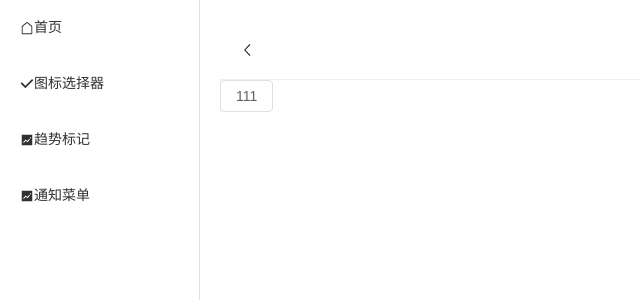
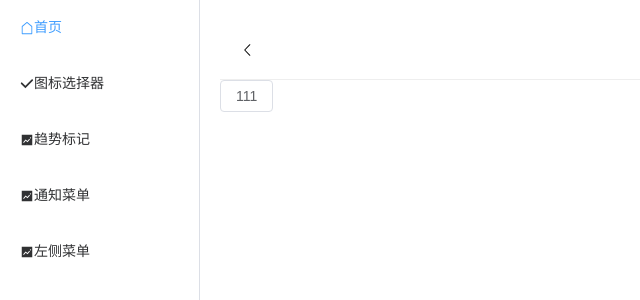
Before and after one commit to 201701024106/element-component, a Vue app: page / in a window 1280 px wide. Shown: the top 300 px of the page, without its empty margins (0-640 px from the left). Built offline with nearby package versions, Linux system fonts and the light colour scheme.

Commit message:
test: 修复首页第一次点击不高亮

```diff
--- a/src/components/container/src/navSide/index.vue
+++ b/src/components/container/src/navSide/index.vue
@@ -1,6 +1,6 @@
 <template>
     <el-menu :default-active="$route.path" :collapse="props.isCollapse" class="el-menu-vertical-demo">
-        <el-menu-item index="" @click="handleClick('/')">
+        <el-menu-item index="/" @click="handleClick('/')">
             <el-icon-house></el-icon-house>
             <span>首页</span>
         </el-menu-item>
@@ -15,6 +15,10 @@
         <el-menu-item index="/notification" @click="handleClick('/notification')">
             <el-icon-trend-charts></el-icon-trend-charts>
             <span>通知菜单</span>
+        </el-menu-item>
+        <el-menu-item index="/leftmenu" @click="handleClick('/leftmenu')">
+            <el-icon-trend-charts></el-icon-trend-charts>
+            <span>左侧菜单</span>
         </el-menu-item>
     </el-menu>
 </template>
```
